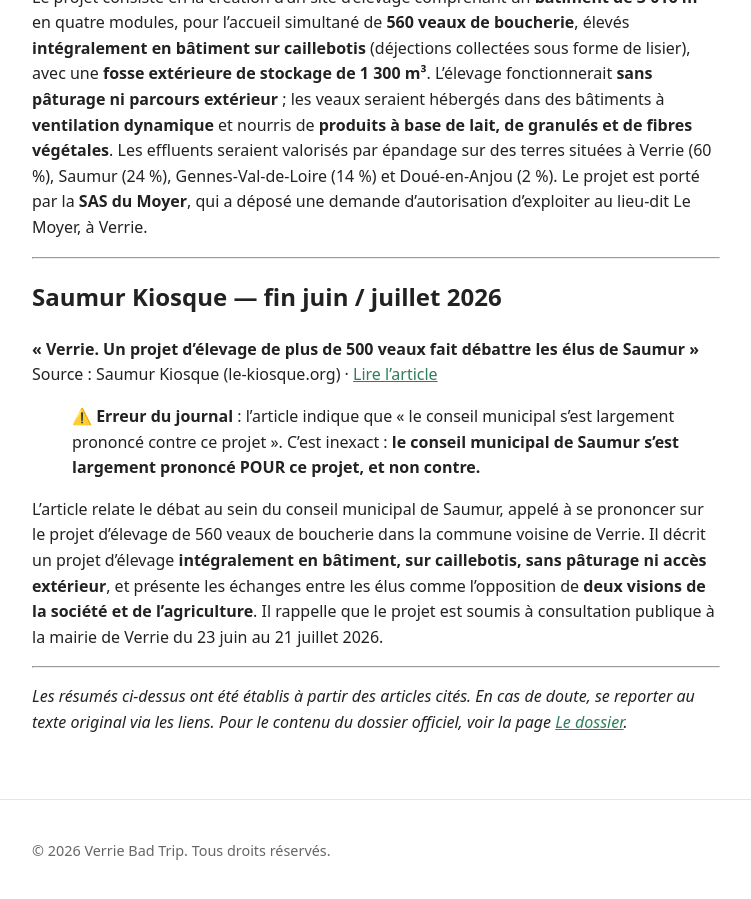
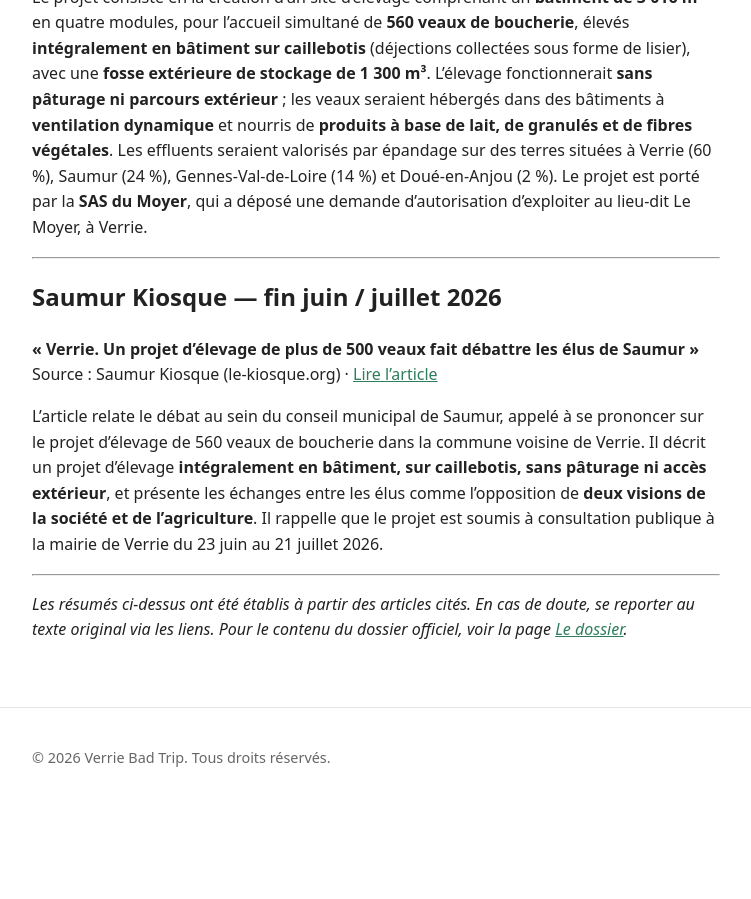
Before and after one commit to houlala/verrie-bad-trip, a Jekyll site: the page built from docs/revue-de-presse.md, in a window 1280 px wide and 900 px high, scrolled down 936 px. Shown: the whole window, without its empty margins (264-1015 px from the left). Built offline with Jekyll 4.4.1, drawn with Linux system fonts in a browser that asks for light colours; after the commit the page ends 1744 px from its top, so only the background shows below that.

Commit message:
Fix revue de presse

```diff
--- a/docs/revue-de-presse.md
+++ b/docs/revue-de-presse.md
@@ -57,10 +57,6 @@ Le Moyer, à Verrie.
 Source : Saumur Kiosque (le-kiosque.org) ·
 [Lire l'article](https://www.le-kiosque.org/verrie-un-projet-delevage-de-plus-de-500-veaux-fait-debattre-les-elus-de-saumur/)
 
-> ⚠️ **Erreur du journal** : l'article indique que « le conseil municipal s'est largement
-> prononcé contre ce projet ». C'est inexact : **le conseil municipal de Saumur s'est
-> largement prononcé POUR ce projet, et non contre.**
-
 L'article relate le débat au sein du conseil municipal de Saumur, appelé à se prononcer sur le
 projet d'élevage de 560 veaux de boucherie dans la commune voisine de Verrie. Il décrit un
 projet d'élevage **intégralement en bâtiment, sur caillebotis, sans pâturage ni accès
```
